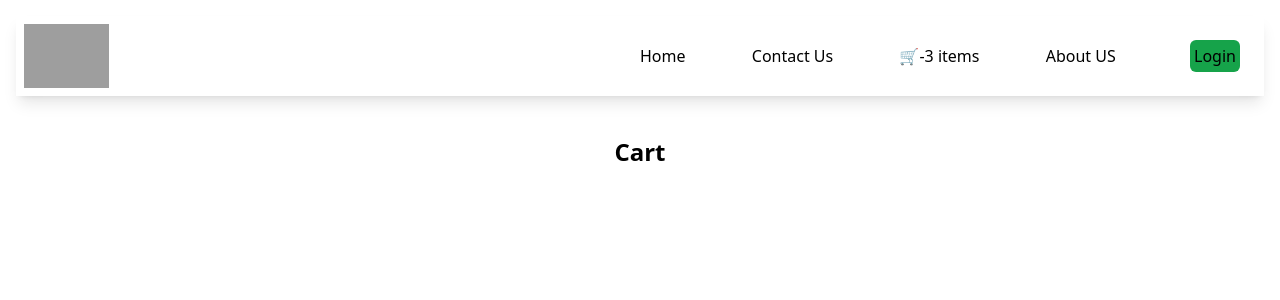
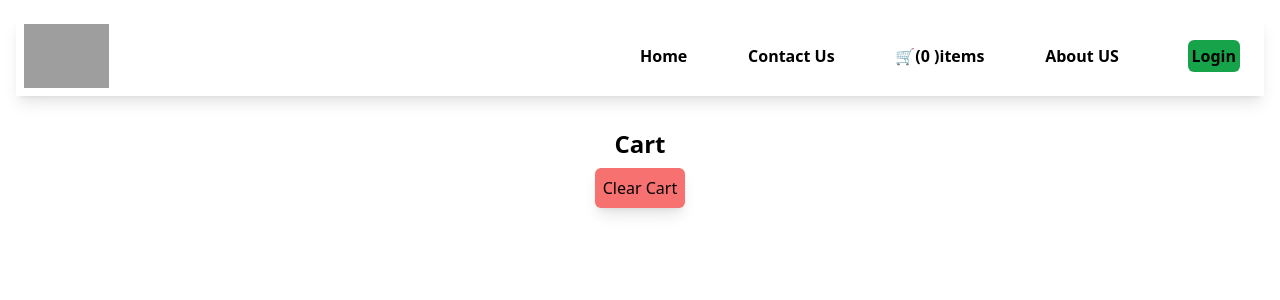
Before and after one commit to AdarshSingh9540/foodADDa, a React (Create React App) app: page /cart in a window 1280 px wide. Shown: the top 300 px of the page. Built offline with nearby package versions, Linux system fonts and the light colour scheme; grey boxes are pictures that could not be loaded.

Commit message:
everyhing is updated

```diff
--- a/src/components/Accordion.js
+++ b/src/components/Accordion.js
@@ -8,11 +8,13 @@ import Button from '@mui/material/Button';
 import { useDispatch } from 'react-redux';
 import { addItem } from '../utils/cartSlice';
 import { IMG_CDN_URL } from '../utils/Constant';
+
+
 export default function AccordionUsage({data}) {
   const menunames = data?.itemCards;
   const dispatch = useDispatch();
   const handleadd = (element) =>{
-    dispatch(addItem(element.card.info))
+    dispatch(addItem(element?.card?.info))
 
    }
 
@@ -56,7 +58,7 @@ export default function AccordionUsage({data}) {
                  <img
                    className="rounded-lg w-36  shadow-2xl "
                    alt="image didnt load"
-                   src={IMG_CDN_URL + element.card.info.imageId}
+                   src={IMG_CDN_URL + element?.card?.info?.imageId}
                  />
                </div>
                <div className='absolute top-4 left-10'>
--- a/src/components/Body.js
+++ b/src/components/Body.js
@@ -18,14 +18,6 @@ useEffect(() => {
   fetchdata();
 }, []);
 
-// async function getRestaurants(){
-//    const data = await fetch("https://www.swiggy.com/dapi/restaurants/list/v5?lat=28.7040592&lng=77.10249019999999&is-seo-homepage-enabled=true&page_type=DESKTOP_WEB_LISTING");
-//    const json = await data.json();
-//   //  console.log(json);
-//    console.log(json.data.cards[2].card.card.gridElements.infoWithStyle.restaurants)
-//   //  setRestaurants(json.data.cards[2].card.card.gridElements.infoWithStyle);
-
-// }
 const fetchdata = async () => {
   try {
     const data = await fetch(
@@ -33,8 +25,6 @@ const fetchdata = async () => {
     );
 
     const json = await data.json();
-
-    // console.log(json.data.cards[1].card.card.gridElements.infoWithStyle);
     // optional channing
     setAllRestaurants(json?.data?.cards[1]?.card?.card?.gridElements?.infoWithStyle?.restaurants);
     setFilteredRestaurants(json?.data?.cards[1]?.card?.card?.gridElements?.infoWithStyle?.restaurants);
@@ -46,19 +36,13 @@ const fetchdata = async () => {
   }
 };
 
-// const isOnline = useOnline();
-// if(!isOnline){
-//   return <h1> Offline ,Please Check your internet connection ...!!</h1>
-// }
 
-if(!allRestaurants) return null;
-
-// if(filteredRestaurants?.length ===0)
-// return <h1>No Restraunt is match</h1>;
+if(!allRestaurants) return <Shimmer/>;
 
   return allRestaurants.length===0?(<Shimmer/>) : (
     <>
       <div className="search-container m-4 px- mx-6 flex flex-row justify-end">
+
         <input
         className="  border border-black p-1 rounded-md w-3/12  "
           type="text"
--- a/src/components/Cart.js
+++ b/src/components/Cart.js
@@ -1,13 +1,66 @@
-import { Accordion } from "@mui/material";
 import React from "react";
-import { useSelector } from "react-redux";
+import { Accordion, AccordionSummary, AccordionDetails } from "@mui/material";
+import { useDispatch, useSelector } from "react-redux";
+import { IMG_CDN_URL } from "../utils/Constant";
+import { clearCart } from "../utils/cartSlice";
+import { removeItem } from "../utils/cartSlice";
 
-const Cart = () =>{
-    const cartItems= useSelector((store)=>store.cart.item)
-    return <div className="text-center m-5 p-5">
-       <h1 className="font-bold text-2xl">Cart</h1>
+const Cart = () => {
+    const cartItems = useSelector((store)=>store.cart.items);
+    console.log(cartItems)
+    const dispatch = useDispatch();
 
-    </div>
+    const handleDelete = (index) => {
+        dispatch(removeItem(index));
+    };
+
+    const clearCartItems = () => {
+        dispatch(clearCart());
+    };
+
+    if (!cartItems) {
+        return <div>Loading cart...</div>;
+    }
+
+    return (
+        <div className="text-center m-4 p-4 w-1/2 ml-[25%] items-center">
+            <h1 className="font-bold text-2xl">Cart</h1>
+            <button
+                className="rounded-md shadow-lg mt-2 bg-red-400 p-2 mb-6"
+                onClick={clearCartItems}
+            >
+                Clear Cart
+            </button>
+
+            {cartItems.map((item, index) => (
+                <Accordion key={index}>
+                    <AccordionDetails>
+                        <div className="flex">
+                        <div>
+                            <p className="text-green-500">₹ {item?.defaultPrice / 100 || item.price / 100}</p>
+                            <p className="text-sm w-3/12 h-10 text-gray-500 overflow-hidden">{item?.description}</p>
+                            </div>
+
+             <div className="item-center m-1 p-1 w-48 relative">
+                 <img
+                   className="rounded-lg  shadow-2xl "
+                   alt="image didnt load"
+                   src={IMG_CDN_URL + item?.imageId}
+                 />
+                 <button
+                                className="mx-3 rounded-md shadow-md bg-red-400 p-1 mt-1 absolute bottom-0 left-0 "
+                                onClick={() => handleDelete(index)}
+                            >
+                                Remove
+                            </button>
+               </div>
+
+                        </div>
+                    </AccordionDetails>
+                </Accordion>
+            ))}
+        </div>
+    );
 }
 
 export default Cart;
--- a/src/components/Header.js
+++ b/src/components/Header.js
@@ -17,10 +17,10 @@ const cartItems = useSelector((store)=>store.cart.items);
       <>
       <div className=" flex justify-between  h-20 shadow-lg m-4 ">
         <img className="m-2" src={Logo_CDN} alt="image" />
-        <ul className="w-6/12 flex justify-between m-2 p-2 items-center" >
+        <ul className="w-6/12 flex justify-between m-2 p-2 items-center font-semibold" >
           <li> <Link className="" to="/">Home</Link> </li>
           <li className=""><Link  to="/Contact">Contact Us</Link></li>
-          <li><Link  to="/Cart"> 🛒-{cartItems.length} items</Link></li>
+          <li><Link  to="/Cart"> 🛒({cartItems?.length} )items</Link></li>
           <li><Link  to="/About">About US</Link></li>
           <li> <Link>{
       isLogIn ? <button className="bg-red-600 p-1 rounded-md mx-2" onClick={()=> setIsLogIn(false)} >Logout</button> : <button  className="bg-green-600 p-1 rounded-md mx-2" onClick={()=> setIsLogIn(true)}>Login</button>
--- a/src/components/Shimmer.js
+++ b/src/components/Shimmer.js
@@ -3,9 +3,12 @@ import React from "react";
 const Shimmer = () =>{
     return (
 
-        <div className="list">
+        <div className="m-10 grid gap-4 items-center grid-rows-5 lg:grid-cols-4 md:grid-cols-4 lg:mt-24">
         {
-            Array(15).fill("").map((e,index)=><div key={index} className="shimmer"></div>)
+            Array(20).fill("").map((e,index)=>( <div
+            className="bg-gradient-to-r mx-auto from-slate-200 via-gray-300 to-slate-200 h-64 w-60 animate-shimmer "
+            key={index}
+          ></div>))
         }
         </div>
     )
--- a/src/utils/cartSlice.js
+++ b/src/utils/cartSlice.js
@@ -3,7 +3,7 @@ import { createSlice } from "@reduxjs/toolkit";
 const cartSlice = createSlice({
     name:"cart",
     initialState:{
-        items:["burger","momos","Fry"]
+        items:[]
 
     },
     reducers:{
@@ -19,5 +19,5 @@ const cartSlice = createSlice({
         }
     }
 });
-export const {addItem,removeItem,clearCart  } = cartSlice.actions;
+export const {addItem,removeItem,clearCart} = cartSlice.actions;
 export default cartSlice.reducer;
```
Also changed, not shown: src/components/MenuShimm.js (added).
